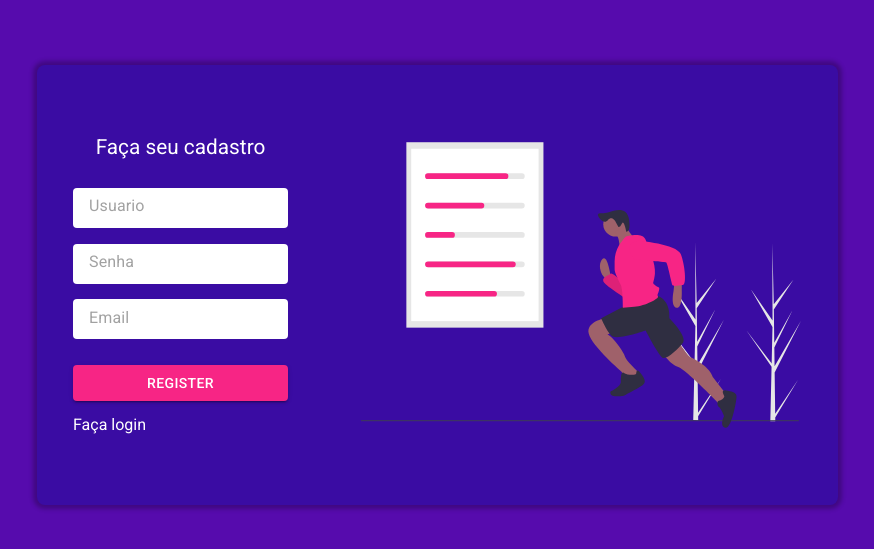
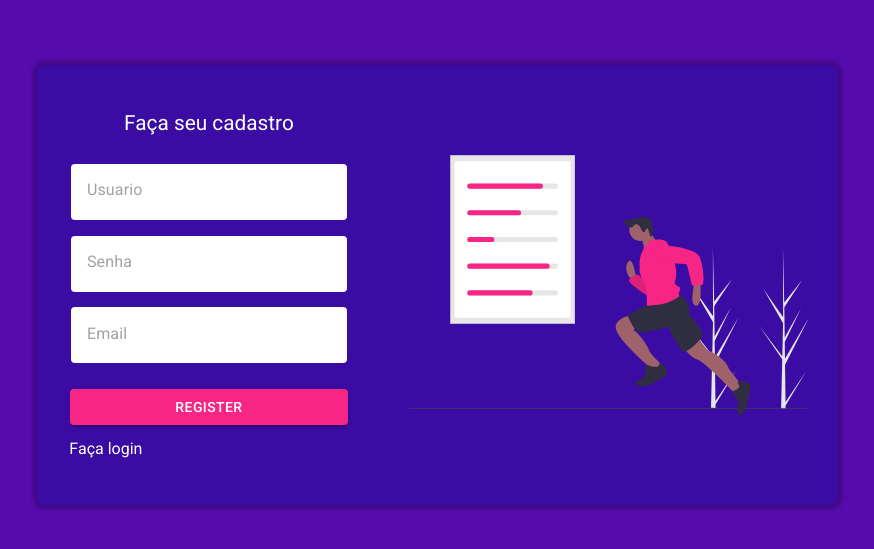
Before and after one commit to Fabricio-valadares/devstation, a React (Create React App) app: page /register in a window 1280 px wide. Shown: the part 115-664 px from the top of the page, without its empty margins (203-1077 px from the left). Built offline with nearby package versions, Linux system fonts and the light colour scheme.

Commit message:
style: fixed visual bugs

```diff
--- a/src/components/RegisterForm/index.jsx
+++ b/src/components/RegisterForm/index.jsx
@@ -75,7 +75,6 @@ const RegisterForm = () => {
           <h1>Faça seu cadastro</h1>
           <InputBase
             className={classes.textField}
-            fullWidth
             margin="dense"
             variant="outlined"
             placeholder="Usuario"
@@ -86,12 +85,11 @@ const RegisterForm = () => {
             error={!!errors.username}
             // helperText={errors.username?.message}
           />
-          <FormHelperText error={!!errors.email}>
+          <FormHelperText className={classes.helper} error={!!errors.email}>
             {errors.username?.message}
           </FormHelperText>
           <InputBase
             className={classes.textField}
-            fullWidth
             margin="dense"
             variant="outlined"
             placeholder="Senha"
@@ -102,12 +100,11 @@ const RegisterForm = () => {
             error={!!errors.password}
             // helperText={errors.password?.message}
           />
-          <FormHelperText error={!!errors.email}>
+          <FormHelperText className={classes.helper} error={!!errors.email}>
             {errors.password?.message}
           </FormHelperText>
           <InputBase
             className={classes.textField}
-            fullWidth
             margin="dense"
             variant="outlined"
             placeholder="Email"
@@ -118,7 +115,7 @@ const RegisterForm = () => {
             error={!!errors.email}
             // helperText={errors.email?.message}
           />
-          <FormHelperText error={!!errors.email}>
+          <FormHelperText className={classes.helper} error={!!errors.email}>
             {errors.email?.message}
           </FormHelperText>
           <div>
--- a/src/components/RegisterForm/styled.js
+++ b/src/components/RegisterForm/styled.js
@@ -3,6 +3,7 @@ import styled from "styled-components";
 
 export const FormContainer = styled.div`
   flex-direction: column;
+  min-width: fit-content;
   max-width: 30%;
   text-align: center;
   & h1 {
@@ -12,12 +13,13 @@ export const FormContainer = styled.div`
   }
   & button {
     margin-top: 1rem;
-    width: 100%;
+    width: 96%;
   }
 `;
 
 export const StyledSpan = styled.span`
   margin-top: 1rem;
+  margin-left: 0.3rem;
   text-align: left;
 
   color: white;
@@ -47,20 +49,24 @@ export const RegisterCard = styled.form`
 `;
 
 export const Img = styled.img`
-  width: 440px;
+  width: 400px;
   height: 440px;
   -webkit-user-drag: none;
 `;
 
 export const useStyles = makeStyles((theme) => ({
   textField: {
-    margin: "0.4rem 0",
+    width: "276px",
+    margin: "0.4rem 0.4rem",
     backgroundColor: "#fff",
     borderRadius: theme.shape.borderRadius,
-    height: "5vh",
+    height: "56px",
     padding: "1rem",
     "&:hover": {
       border: "1px solid black ",
     },
   },
+  helper: {
+    marginLeft: "0.4rem",
+  },
 }));
```
